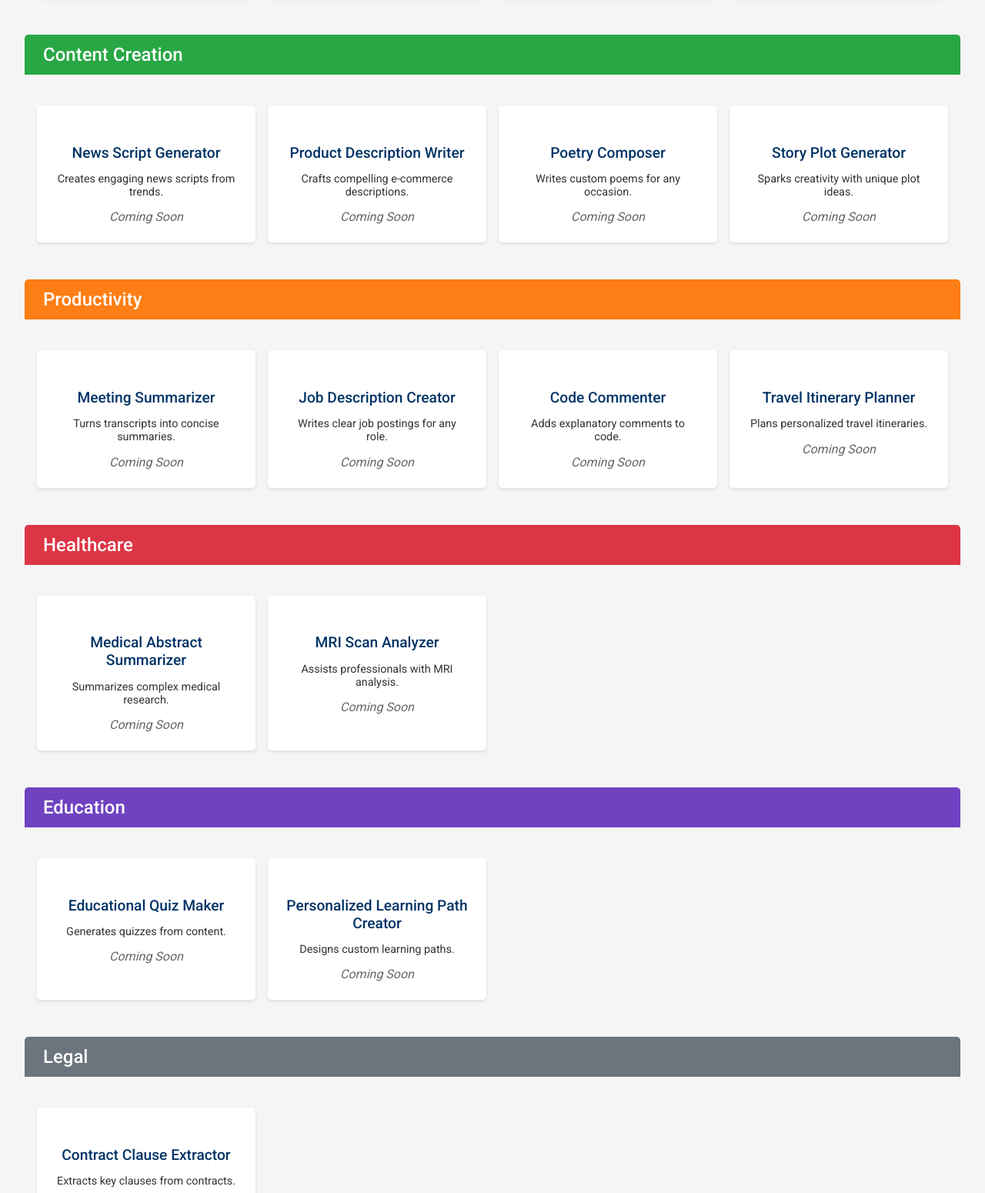
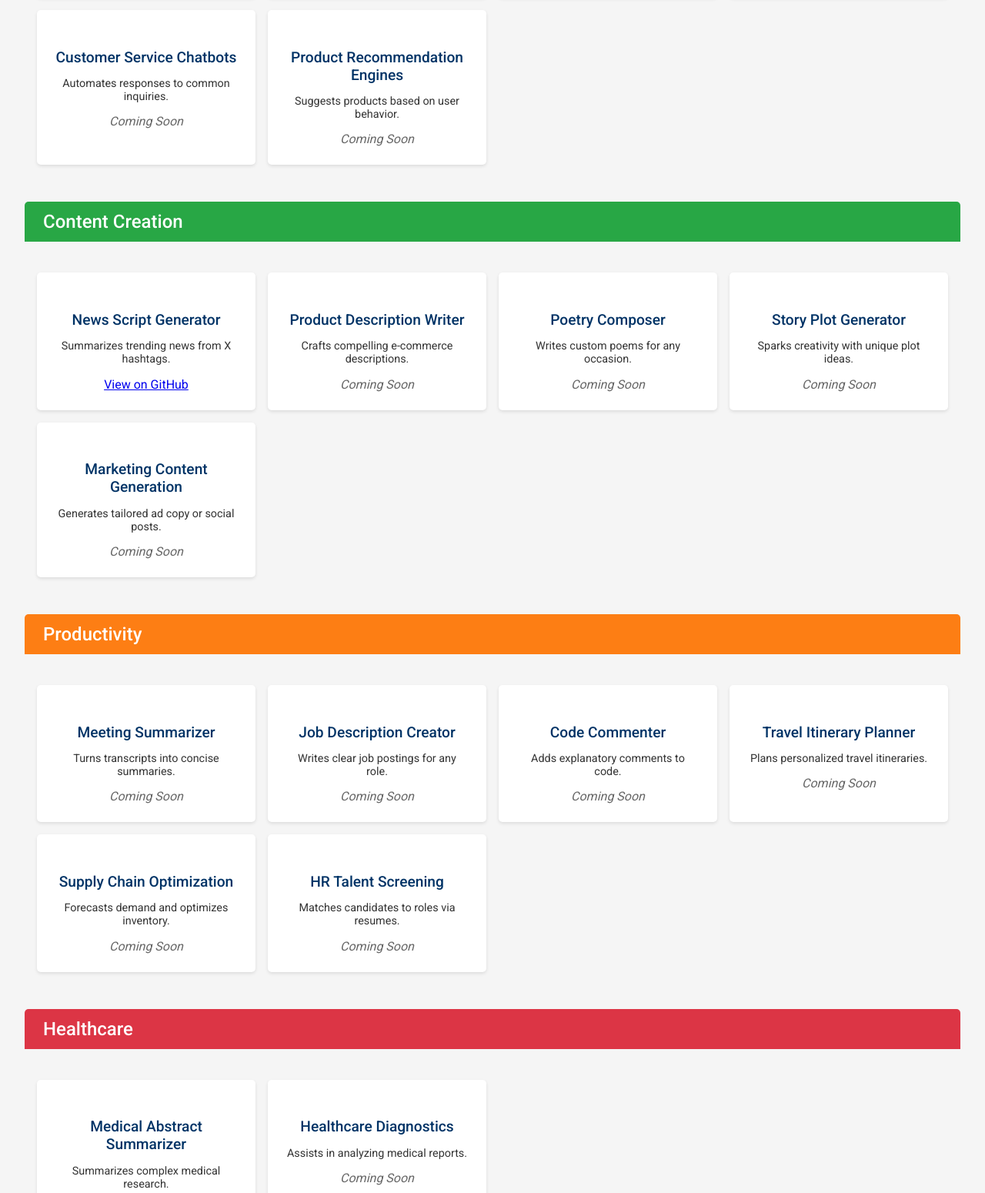
Before and after one commit to onepequity/llama-task-engine-marketplace, a plain HTML site: page index.html in a window 1280 px wide. Shown: the part 791-2341 px from the top of the page at 77% size. Drawn offline with Linux system fonts and the light colour scheme.

Commit message:
Add files via upload

```diff
--- a/index.html
+++ b/index.html
@@ -53,16 +53,27 @@
             <p>Gauges customer satisfaction from reviews.</p>
             <span class="coming-soon">Coming Soon</span>
         </div>
+        <div class="task-engine-card">
+            <h4>Customer Service Chatbots</h4>
+            <p>Automates responses to common inquiries.</p>
+            <span class="coming-soon">Coming Soon</span>
+        </div>
+        <div class="task-engine-card">
+            <h4>Product Recommendation Engines</h4>
+            <p>Suggests products based on user behavior.</p>
+            <span class="coming-soon">Coming Soon</span>
         </div>
     </div>
+</div>
+
 <!-- Content Creation -->
 <div class="category">
     <h3 class="category-title" style="background-color: #28A745;">Content Creation</h3>
     <div class="task-engines">
         <div class="task-engine-card">
             <h4>News Script Generator</h4>
-                        <p>Creates engaging news scripts from trends.</p>
-                        <span class="coming-soon">Coming Soon</span>
+            <p>Summarizes trending news from X hashtags.</p>
+            <a href="https://github.com/onepequity/news-summary-tool">View on GitHub</a>
         </div>
         <div class="task-engine-card">
             <h4>Product Description Writer</h4>
@@ -79,8 +90,14 @@
             <p>Sparks creativity with unique plot ideas.</p>
             <span class="coming-soon">Coming Soon</span>
         </div>
+        <div class="task-engine-card">
+            <h4>Marketing Content Generation</h4>
+            <p>Generates tailored ad copy or social posts.</p>
+            <span class="coming-soon">Coming Soon</span>
         </div>
     </div>
+</div>
+
 <!-- Productivity -->
 <div class="category">
     <h3 class="category-title" style="background-color: #FD7E14;">Productivity</h3>
@@ -105,8 +122,19 @@
             <p>Plans personalized travel itineraries.</p>
             <span class="coming-soon">Coming Soon</span>
         </div>
+        <div class="task-engine-card">
+            <h4>Supply Chain Optimization</h4>
+            <p>Forecasts demand and optimizes inventory.</p>
+            <span class="coming-soon">Coming Soon</span>
+        </div>
+        <div class="task-engine-card">
+            <h4>HR Talent Screening</h4>
+            <p>Matches candidates to roles via resumes.</p>
+            <span class="coming-soon">Coming Soon</span>
         </div>
     </div>
+</div>
+
 <!-- Healthcare -->
 <div class="category">
     <h3 class="category-title" style="background-color: #DC3545;">Healthcare</h3>
@@ -117,12 +145,13 @@
             <span class="coming-soon">Coming Soon</span>
         </div>
         <div class="task-engine-card">
-                        <h4>MRI Scan Analyzer</h4>
-                        <p>Assists professionals with MRI analysis.</p>
+            <h4>Healthcare Diagnostics</h4>
+            <p>Assists in analyzing medical reports.</p>
             <span class="coming-soon">Coming Soon</span>
         </div>
     </div>
 </div>
+
 <!-- Education -->
 <div class="category">
     <h3 class="category-title" style="background-color: #6F42C1;">Education</h3>
@@ -137,8 +166,14 @@
             <p>Designs custom learning paths.</p>
             <span class="coming-soon">Coming Soon</span>
         </div>
+        <div class="task-engine-card">
+            <h4>Employee Training Modules</h4>
+            <p>Creates personalized training content.</p>
+            <span class="coming-soon">Coming Soon</span>
         </div>
     </div>
+</div>
+
 <!-- Legal -->
 <div class="category">
     <h3 class="category-title" style="background-color: #6C757D;">Legal</h3>
@@ -148,8 +183,14 @@
             <p>Extracts key clauses from contracts.</p>
             <span class="coming-soon">Coming Soon</span>
         </div>
+        <div class="task-engine-card">
+            <h4>Legal Document Review</h4>
+            <p>Automates clause and risk analysis.</p>
+            <span class="coming-soon">Coming Soon</span>
         </div>
     </div>
+</div>
+
 <!-- Social Media -->
 <div class="category">
     <h3 class="category-title" style="background-color: #E83E8C;">Social Media</h3>
@@ -161,6 +202,7 @@
         </div>
     </div>
 </div>
+
 <!-- Lifestyle -->
 <div class="category">
     <h3 class="category-title" style="background-color: #FFC107;">Lifestyle</h3>
@@ -177,6 +219,7 @@
         </div>
     </div>
 </div>
+
 <!-- Finance -->
 <div class="category">
     <h3 class="category-title" style="background-color: #20C997;">Finance</h3>
@@ -184,6 +227,16 @@
         <div class="task-engine-card">
             <h4>Financial Report Analyzer</h4>
             <p>Extracts insights from reports.</p>
+            <span class="coming-soon">Coming Soon</span>
+        </div>
+        <div class="task-engine-card">
+            <h4>Market Trend Analysis</h4>
+            <p>Analyzes social media/news for predictions.</p>
+            <span class="coming-soon">Coming Soon</span>
+        </div>
+        <div class="task-engine-card">
+            <h4>Financial Forecasting</h4>
+            <p>Predicts revenue/expenses from data.</p>
             <span class="coming-soon">Coming Soon</span>
         </div>
     </div>
```
Lines whose indentation alone changed are shown as unchanged.
